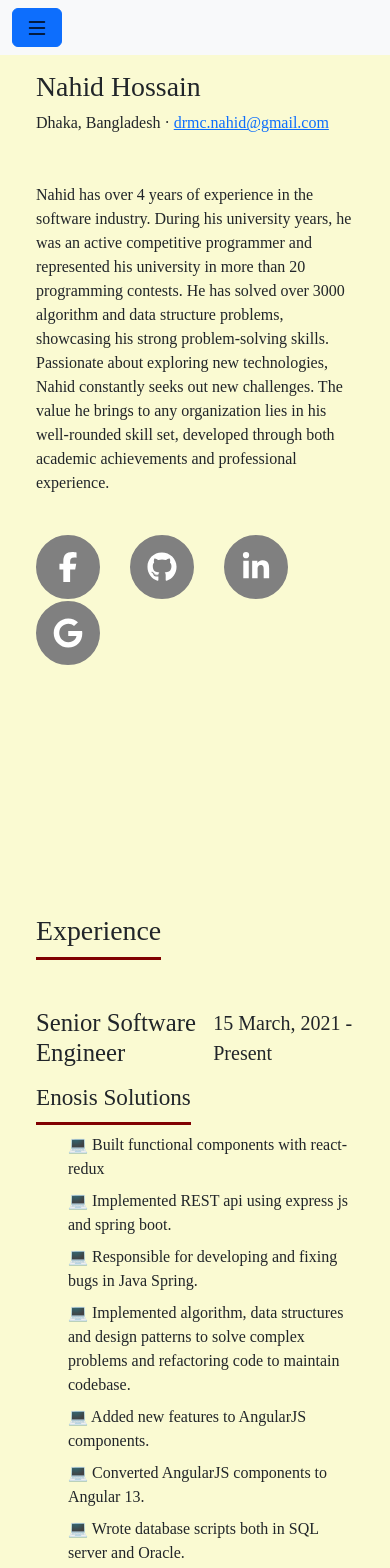
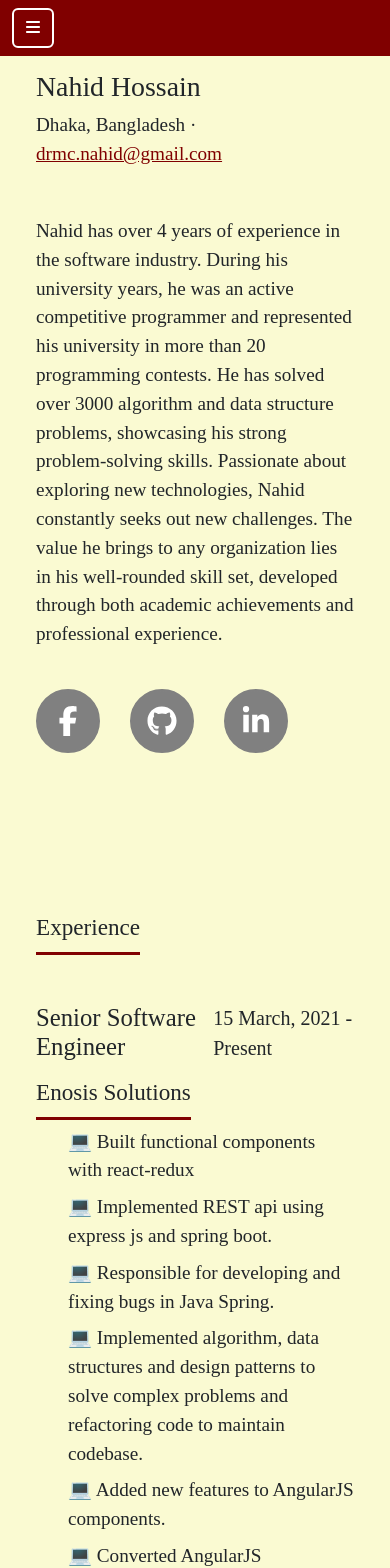
Before and after one commit to nahid08/Portfolio, a React (Create React App) app: page / in a window 390 px wide. Shown: the top 1568 px of the page. Built offline with nearby package versions, Linux system fonts and the light colour scheme.

Commit message:
made some changes

```diff
--- a/public/index.html
+++ b/public/index.html
@@ -24,7 +24,7 @@
       work correctly both with client-side routing and a non-root public URL.
       Learn how to configure a non-root public URL by running `npm run build`.
     -->
-    <title>React App</title>
+    <title>Nahid Hossain</title>
   </head>
   <body>
     <noscript>You need to enable JavaScript to run this app.</noscript>
--- a/src/App.css
+++ b/src/App.css
@@ -73,6 +73,10 @@ body {
  background-color: lightblue;
 }
 
+.canvas-menu-style {
+  background-color: lightblue !important;
+}
+
 @media (max-width: 768px) {
   .mobile-padding {
     padding-top: 70px;
--- a/src/App.js
+++ b/src/App.js
@@ -86,7 +86,7 @@ function App() {
         onHide={handleOffcanvasClose}
         responsive="md" // Only act as Offcanvas below md breakpoint
         placement="start" // Slide from left
-        className="bg-light" // Match background with static sidebar
+        className="canvas-menu-style" // Match background with static sidebar
         backdrop="static"
         scroll={true}
       >
--- a/src/MainContent.css
+++ b/src/MainContent.css
@@ -1,7 +1,7 @@
 
 .main-container {
   font-family: 'Poppins';
-  font-size: clamp(1rem, 1vw, 3rem) !important;
+  font-size: clamp(1.2rem, 1.5vw, 3rem) !important;
 }
 
 .custom-underline {
@@ -9,3 +9,19 @@
   border-bottom: 3px solid maroon;  /* Adjust thickness and color */
   padding-bottom: 10px;  /* Adjust the space between text and the underline */
 }
+
+.topbar-style {
+  background-color: maroon;
+  float: left;
+}
+
+.topbar-style button {
+  background-color: maroon;
+  border: 2px solid white;
+  float: left;
+}
+
+.topbar-style button:hover {
+  background-color: transparent;
+  border: 2px solid white;
+}
--- a/src/MainContent.js
+++ b/src/MainContent.js
@@ -7,15 +7,16 @@ import Skills from './components/Skills/Skills';
 import { Container, Row, Col, Navbar, Button, Nav } from 'react-bootstrap';
 import ExtraCurricular from './components/ExtraCurricular/ExtraCurricular';
 import Achievements from './components/Achievements/Achievements';
-import { List } from "react-bootstrap-icons"; // Hamburger icon
+import { faBars } from '@fortawesome/free-solid-svg-icons';
+import { FontAwesomeIcon } from '@fortawesome/react-fontawesome';
 
 function MainContent({onGreet}) {
   return (
      <Container  className="main-container">
-      <Navbar className="d-md-none bg-light" fixed="top">
-                        <Container className="d-flex justify-content-start">
-                          <Button variant="primary" onClick={onGreet}>
-                            <List size={24} />
+      <Navbar className="d-md-none topbar-style" fixed="top">
+                        <Container >
+                          <Button onClick={onGreet}>
+                            <FontAwesomeIcon icon={faBars}/>
                           </Button>
                         </Container>
       </Navbar>
@@ -45,7 +46,7 @@ function MainContent({onGreet}) {
 
       <Row>
         <Col>
-       <section id="extracurricular"><ExtraCurricular/></section>
+       <section id="programming"><ExtraCurricular/></section>
         </Col>
       </Row>
 
--- a/src/components/AboutMyself/AboutMysefl.js
+++ b/src/components/AboutMyself/AboutMysefl.js
@@ -1,6 +1,7 @@
-import { Navbar, Container, Nav, Col, Row } from "react-bootstrap";
+import { Container, Col, Row } from "react-bootstrap";
 import { FontAwesomeIcon } from "@fortawesome/react-fontawesome";
 import { faFacebookF, faGithub, faLinkedinIn, faGoogle } from "@fortawesome/free-brands-svg-icons";
+import { faEnvelope } from "@fortawesome/free-solid-svg-icons";
 import './AboutMyself.css';
 
 export default function AboutMyself() {
@@ -10,7 +11,7 @@ export default function AboutMyself() {
               <Row className="mb-5">
                 <Col xs={12}>
                   <h1>Nahid Hossain</h1>
-                  <p1>Dhaka, Bangladesh <span className="d-inline-block">·</span> <a href="drmc.nahid@gmail.com">drmc.nahid@gmail.com</a></p1>
+                  <p1>Dhaka, Bangladesh <span className="d-inline-block">·</span> <a href="drmc.nahid@gmail.com" className="mail-design">drmc.nahid@gmail.com</a></p1>
                 </Col>
               </Row>
               <Row>
@@ -25,7 +26,6 @@ export default function AboutMyself() {
                 <a href="https://www.facebook.com/nahidhossain"><FontAwesomeIcon icon={faFacebookF} className="icon-style" /></a>
                 <a href="https://github.com/nahid08"><FontAwesomeIcon icon={faGithub} className="icon-style"/></a>
                 <a href="https://www.linkedin.com/in/nahid-hossain-325257177/"><FontAwesomeIcon icon={faLinkedinIn} className="icon-style"/></a>
-                <FontAwesomeIcon icon={faGoogle} className="icon-style" />
                 </Col>
               </Row>
             </Container>
--- a/src/components/AboutMyself/AboutMyself.css
+++ b/src/components/AboutMyself/AboutMyself.css
@@ -16,3 +16,7 @@
 .icon-style:hover {
     background-color: maroon;
 }
+
+.mail-design {
+  color: maroon;
+}
--- a/src/components/Education/Education.js
+++ b/src/components/Education/Education.js
@@ -7,7 +7,7 @@ export default function Education() {
     <Container className="min-vh-100 mobile-padding d-flex flex-column justify-content-md-center">
       <Row>
         <Col>
-          <h1 className="custom-underline">Education</h1>
+          <h3 className="custom-underline">Education</h3>
         </Col>
       </Row>
 
--- a/src/components/Experience/Experience.js
+++ b/src/components/Experience/Experience.js
@@ -20,7 +20,7 @@ export default function Experience() {
         <Container className="min-vh-100 mobile-padding d-flex flex-column justify-content-md-center">
             <Row>
                 <Col>
-                <h1 className="mb-5 custom-underline">Experience</h1>
+                <h3 className="mb-5 custom-underline">Experience</h3>
                 </Col>
             </Row>
 
--- a/src/components/Skills/Skills.js
+++ b/src/components/Skills/Skills.js
@@ -4,7 +4,7 @@ import { faPython, faJava, faJs, faAngular, faSourcetree, faHtml5 } from "@forta
 import './Skills.css';
 
 let programmingLanguage = ["Java", "Javascript", "TypeScript", "C++", "HTML", "CSS", "Python"]
-let frameWork = ["AngularJS", "Angular", "Spring"]
+let frameWork = ["AngularJS", "Angular", "Spring", "Langchain"]
 
 
 export default function Skills() {
@@ -13,7 +13,7 @@ export default function Skills() {
         <Container className="min-vh-100 mobile-padding d-flex flex-column justify-content-md-center">
             <Row>
                 <Col>
-                 <h1 className="custom-underline"> SKILLS</h1>
+                 <h3 className="custom-underline"> SKILLS</h3>
                 </Col>
             </Row>
 
@@ -35,7 +35,7 @@ export default function Skills() {
             </Row>
 
             <Row>
-                <Col xs={3}>
+                <Col xs={6} md={3}>
                 <p>Programming Language</p>
                 <ul className="horizontal-list">
                    {programmingLanguage.map((lang) => (
```
Also changed, not shown: src/components/ExtraCurricular/ExtraCurricular.js (+9 -19 lines).
